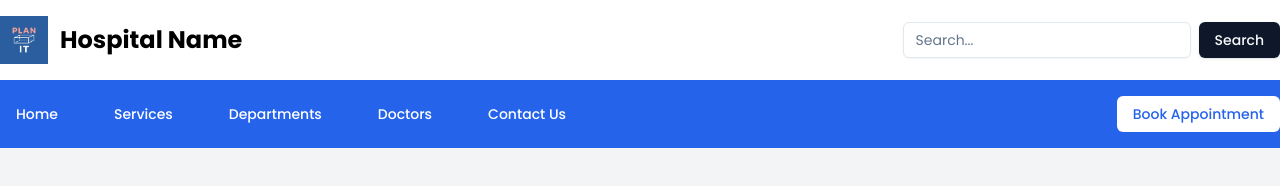
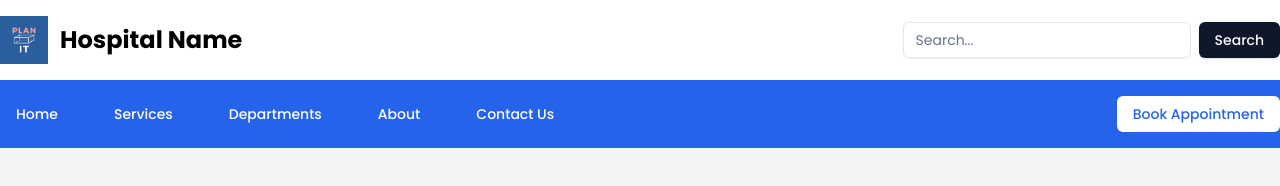
Before and after one commit to SomavateyHeng7/hospital, a Next.js app: page /home in a window 1280 px wide. Shown: the top 186 px of the page. Built offline with nearby package versions, Linux system fonts and the light colour scheme.

Commit message:
Added functionality to the buttons on the navigation bar

```diff
--- a/components/shared/header.jsx
+++ b/components/shared/header.jsx
@@ -4,6 +4,10 @@ import { useRouter } from 'next/navigation';
 
 const Header = () => {
   const router = useRouter();
+
+  const handleRedirect = (path) => {
+    router.push(('/home/' + path));
+  }
 
   return (
     <header className="bg-blue-600 text-white py-4 shadow-md">
@@ -15,27 +19,28 @@ const Header = () => {
         </div> */}
 
         {/* Navigation Links */}
+
         <nav className="hidden md:flex space-x-6">
-          <Button variant="ghost" className="text-white">
+          <Button variant="ghost" className="text-white" onClick={() => handleRedirect('/')}>
             Home
           </Button>
-          <Button variant="ghost" className="text-white">
+          <Button variant="ghost" className="text-white" onClick={() => handleRedirect('/services')}>
             Services
           </Button>
-          <Button variant="ghost" className="text-white">
+          <Button variant="ghost" className="text-white" onClick={() => handleRedirect('/departments')}>
             Departments
           </Button>
-          <Button variant="ghost" className="text-white">
-            Doctors
+          <Button variant="ghost" className="text-white" onClick={() => handleRedirect('/about')}>
+            About
           </Button>
-          <Button variant="ghost" className="text-white">
+          <Button variant="ghost" className="text-white" onClick={() => handleRedirect('/contact-us')}>
             Contact Us
           </Button>
         </nav>
 
         {/* Call to Action */}
         <div className="flex items-center space-x-4">
-          <Button variant="solid" className="bg-white text-blue-600">
+          <Button variant="solid" className="bg-white text-blue-600" onClick={() => handleRedirect('/book-appointment')}>
             Book Appointment
           </Button>
         </div>
```
